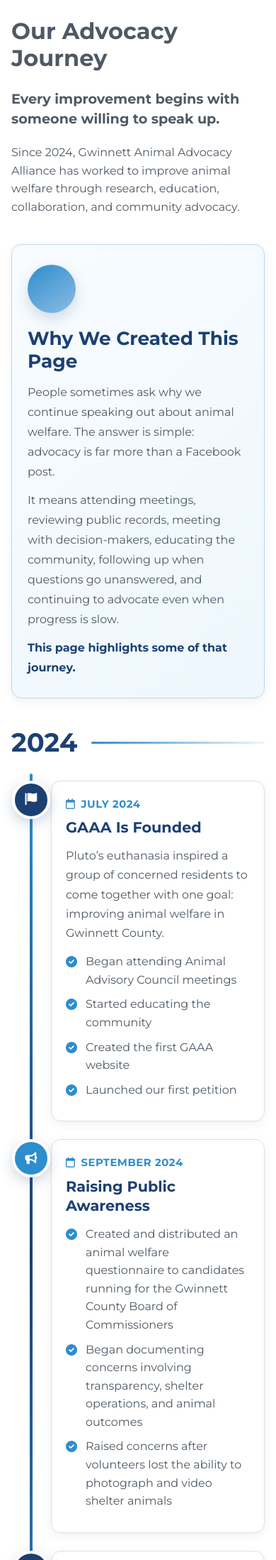
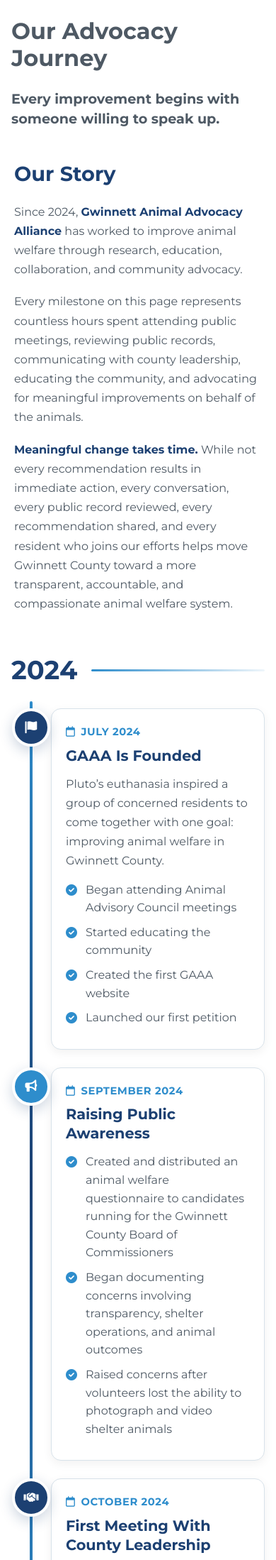
Before and after one commit to whitleybacon/gwinnett-animal-advocacy-alliance, a Jekyll site: the page built from journey/index.html, in a window 390 px wide. Shown: the part 481-2679 px from the top of the page at 71% size. Built offline with Jekyll 4.4.1, drawn with Linux system fonts in a browser that asks for light colours.

Commit message:
Update index.html

```diff
--- a/journey/index.html
+++ b/journey/index.html
@@ -26,53 +26,39 @@
 
     /* Intro */
 
-    .journey-intro-card {
-        display: grid;
-        grid-template-columns: 90px 1fr;
-        gap: 28px;
-        align-items: center;
-        padding: 36px 40px;
-        border: 1px solid #bcd8ee;
-        border-radius: 14px;
-        background: linear-gradient(135deg, #f8fcff 0%, #eef7fd 100%);
-        box-shadow: 0 4px 14px rgba(0, 0, 0, .06);
+   /* Our Story */
+
+.journey-story-section {
+    margin-bottom: 35px;
 }
 
-    .journey-intro-icon {
-        width: 86px;
-        height: 86px;
-        display: flex;
-        align-items: center;
-        justify-content: center;
-        border-radius: 50%;
-        background: linear-gradient(145deg, var(--light), #8dbce6);
-        color: #fff;
-        font-size: 2.1rem;
-        box-shadow: 0 8px 20px rgba(28, 64, 114, .18);
+    .journey-story-content {
+        max-width: 1050px;
+        margin: 0 auto;
+        padding: 12px 20px 26px;
+        text-align: center;
     }
 
-    .journey-intro-content h2 {
-        margin: 0 0 14px;
+    .journey-story-content h2 {
+        margin: 0 0 22px;
         color: var(--accent);
-        font-size: 2rem;
-        text-align: left;
+        font-size: 2.5rem;
     }
 
-    .journey-intro-content p {
-        margin: 0 0 12px;
-        font-size: 1.08rem;
-        line-height: 1.75;
+    .journey-story-content p {
+        margin: 0 auto 18px;
+        color: var(--primary);
+        font-size: 1.1rem;
+        line-height: 1.85;
     }
 
-    .journey-intro-content p:last-child {
+    .journey-story-content p:last-child {
         margin-bottom: 0;
     }
 
-    .journey-intro-emphasis {
+    .journey-story-content strong {
         color: var(--accent);
-        font-weight: 700;
     }
-
 
     /* Year heading */
 
@@ -568,6 +554,21 @@
         .journey-ending-content p {
             font-size: 1rem;
         }
+
+        .journey-story-content {
+            padding: 6px 4px 18px;
+            text-align: left;
+        }
+
+        .journey-story-content h2 {
+            font-size: 1.8rem;
+            text-align: left;
+        }
+
+        .journey-story-content p {
+            font-size: 1rem;
+            line-height: 1.7;
+        }
     }
 </style>
 
@@ -588,49 +589,43 @@
         <p class="journey-hero-tagline">
             Every improvement begins with someone willing to speak up.
         </p>
-
-        <p>
-            Since 2024, Gwinnett Animal Advocacy Alliance has worked to improve
-            animal welfare through research, education, collaboration, and
-            community advocacy.
-        </p>
     </div>
 </section>
 
 
-<!-- WHY THIS PAGE EXISTS -->
+<!-- OUR STORY -->
 
-<section class="home-section">
-    <div class="journey-intro-card">
+<section class="home-section journey-story-section">
 
-        <div class="journey-intro-icon" aria-hidden="true">
-            <i class="fa-solid fa-people-group"></i>
-        </div>
+    <div class="journey-story-content">
 
-        <div class="journey-intro-content">
-            <h2>Why We Created This Page</h2>
+        <h2>Our Story</h2>
 
         <p>
-                People sometimes ask why we continue speaking out about animal
-                welfare. The answer is simple: advocacy is far more than a
-                Facebook post.
+            Since 2024, <strong>Gwinnett Animal Advocacy Alliance</strong> has
+            worked to improve animal welfare through research, education,
+            collaboration, and community advocacy.
         </p>
 
         <p>
-                It means attending meetings, reviewing public records, meeting
-                with decision-makers, educating the community, following up
-                when questions go unanswered, and continuing to advocate even
-                when progress is slow.
+            Every milestone on this page represents countless hours spent
+            attending public meetings, reviewing public records, communicating
+            with county leadership, educating the community, and advocating for
+            meaningful improvements on behalf of the animals.
         </p>
 
-            <p class="journey-intro-emphasis">
-                This page highlights some of that journey.
+        <p>
+            <strong>Meaningful change takes time.</strong> While not every
+            recommendation results in immediate action, every conversation,
+            every public record reviewed, every recommendation shared, and
+            every resident who joins our efforts helps move Gwinnett County
+            toward a more transparent, accountable, and compassionate animal
+            welfare system.
         </p>
+
     </div>
 
-    </div>
 </section>
-
 
 <!-- 2024 -->
 
```
Lines whose indentation alone changed are shown as unchanged.
